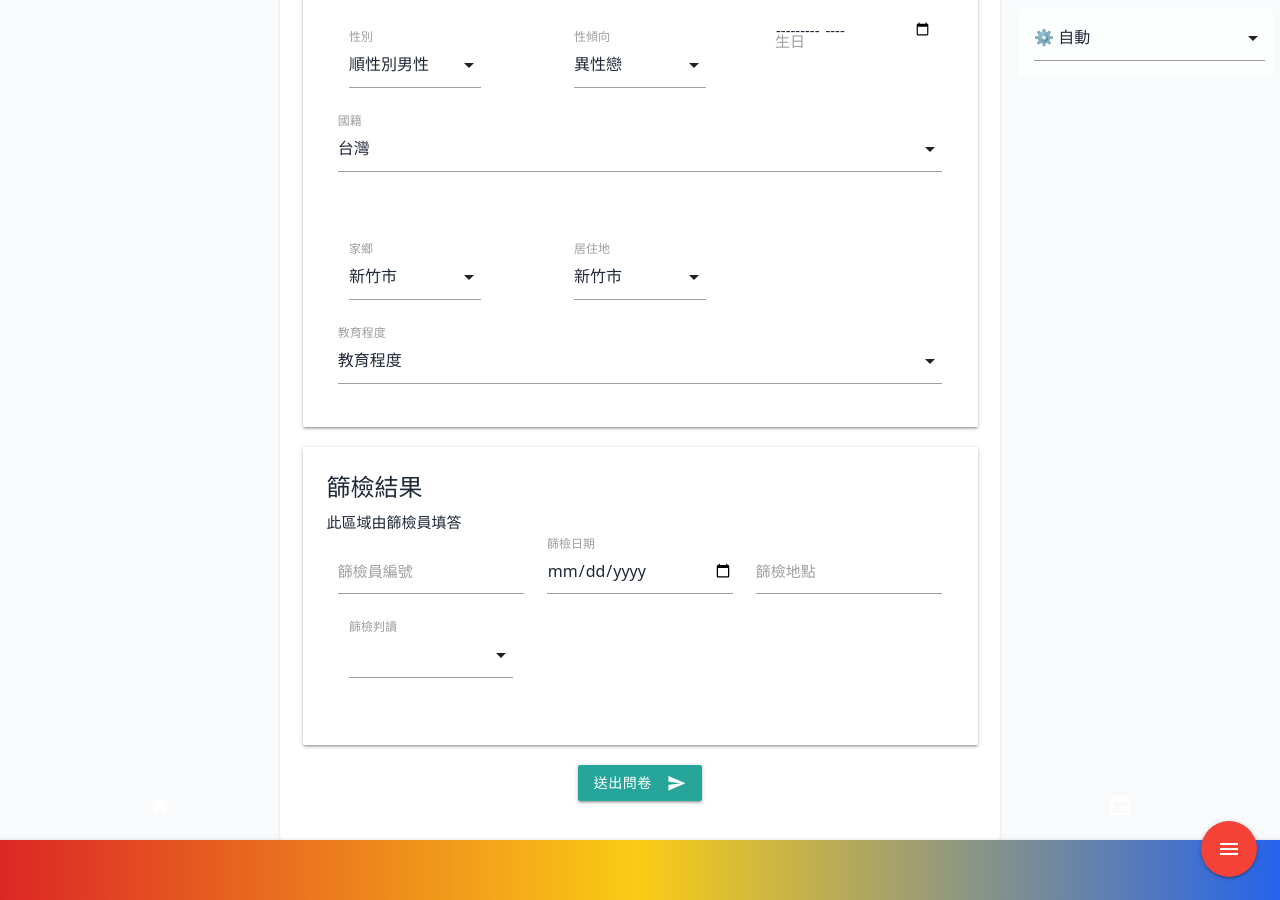
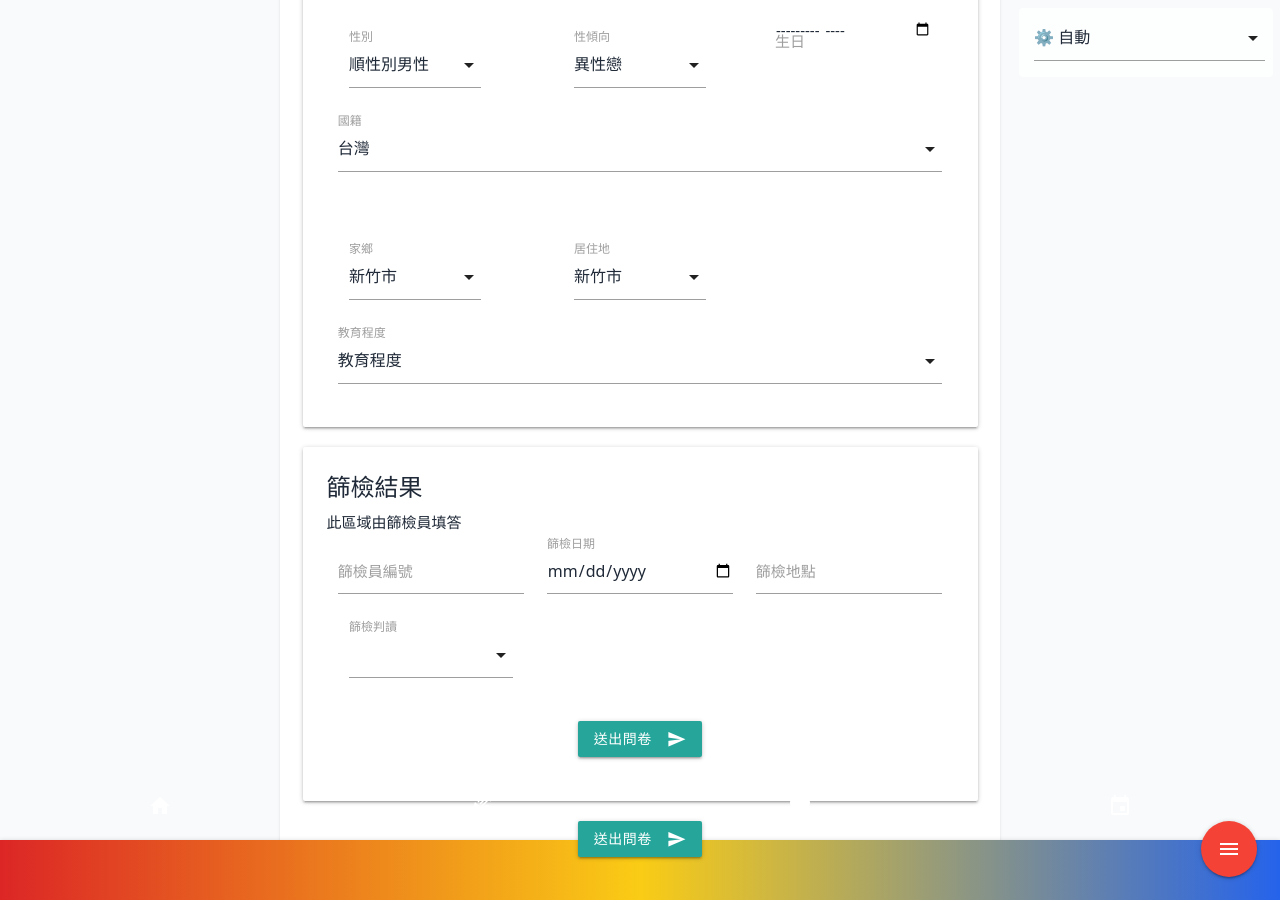
Before and after one commit to Gisneyland/Gisneyland.github.io, a Jekyll site: the page built from hiva/index.html, in a window 1280 px wide and 900 px high, scrolled down 2095 px. Built offline with Jekyll 4.4.1, drawn with Linux system fonts in a browser that asks for light colours; nearby versions of some CDN libraries.

Commit message:
Update result.html

```diff
--- a/_includes/questionnaire/result.html
+++ b/_includes/questionnaire/result.html
@@ -26,6 +26,15 @@
               </div>
             </div>
 
+            <!--
+            <div class="col s4">
+              <div class="input-field">
+                <input type="text" name="screening_place" id="screening_place">
+                <label for="screening_place" data-i18n="screening_place">篩檢地點</label>
+              </div>
+            </div>
+            -->
+
             <div class="col s4">
               <div class="input-field col s12">
                 <select multiple>
@@ -37,7 +46,16 @@
                 <label>篩檢判讀</label>
               </div>
             </div>
+
         </div>
+
+<!-- 送出 -->
+  <div class="center-align space-y-2" style="margin:20px;">
+    <button class="btn waves-effect waves-light hover:border-transparent" type="submit" data-i18n="submit">送出問卷
+      <i class="material-icons right">send</i>
+    </button>
+  </div>
+
     </div>
 </div>
         <!--
```
